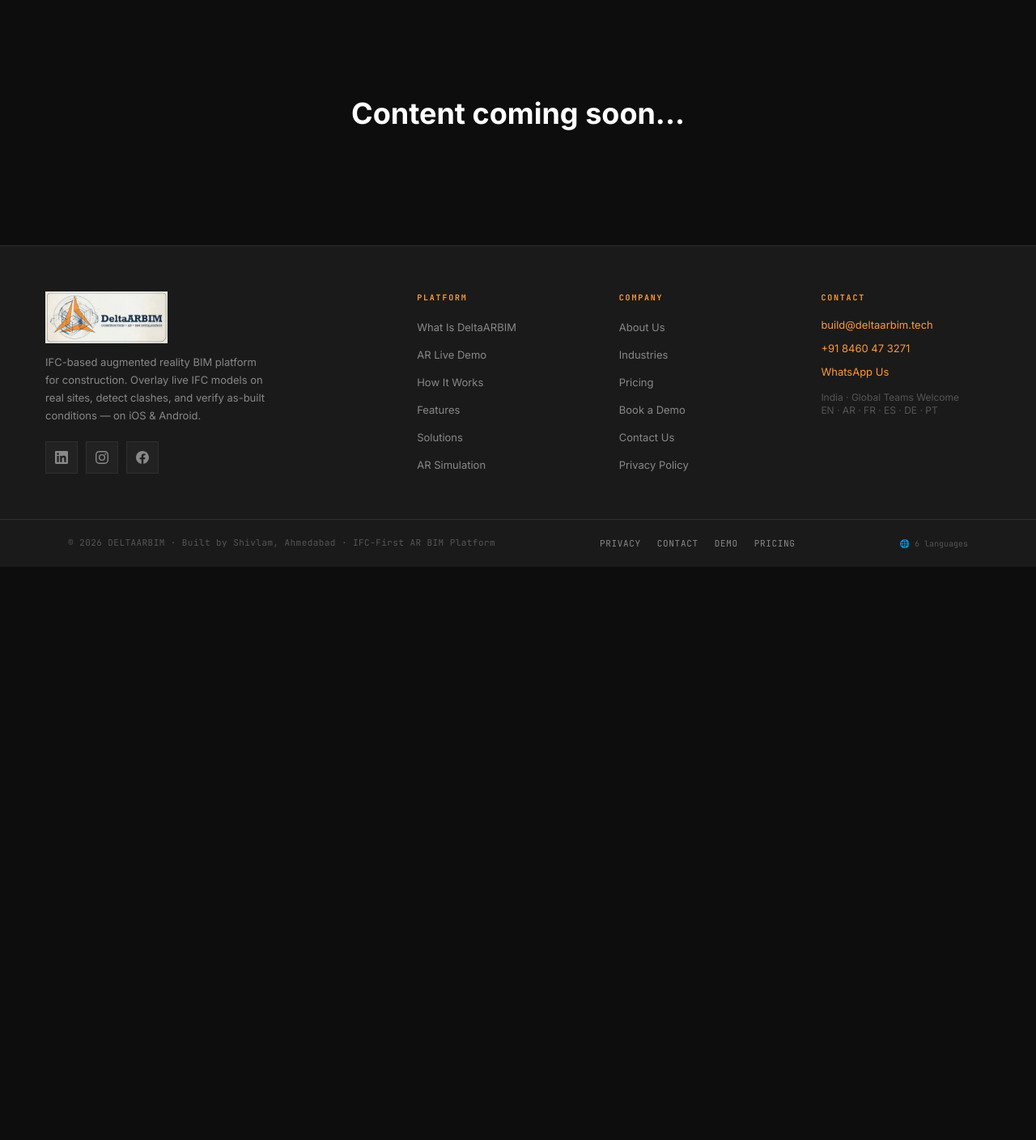
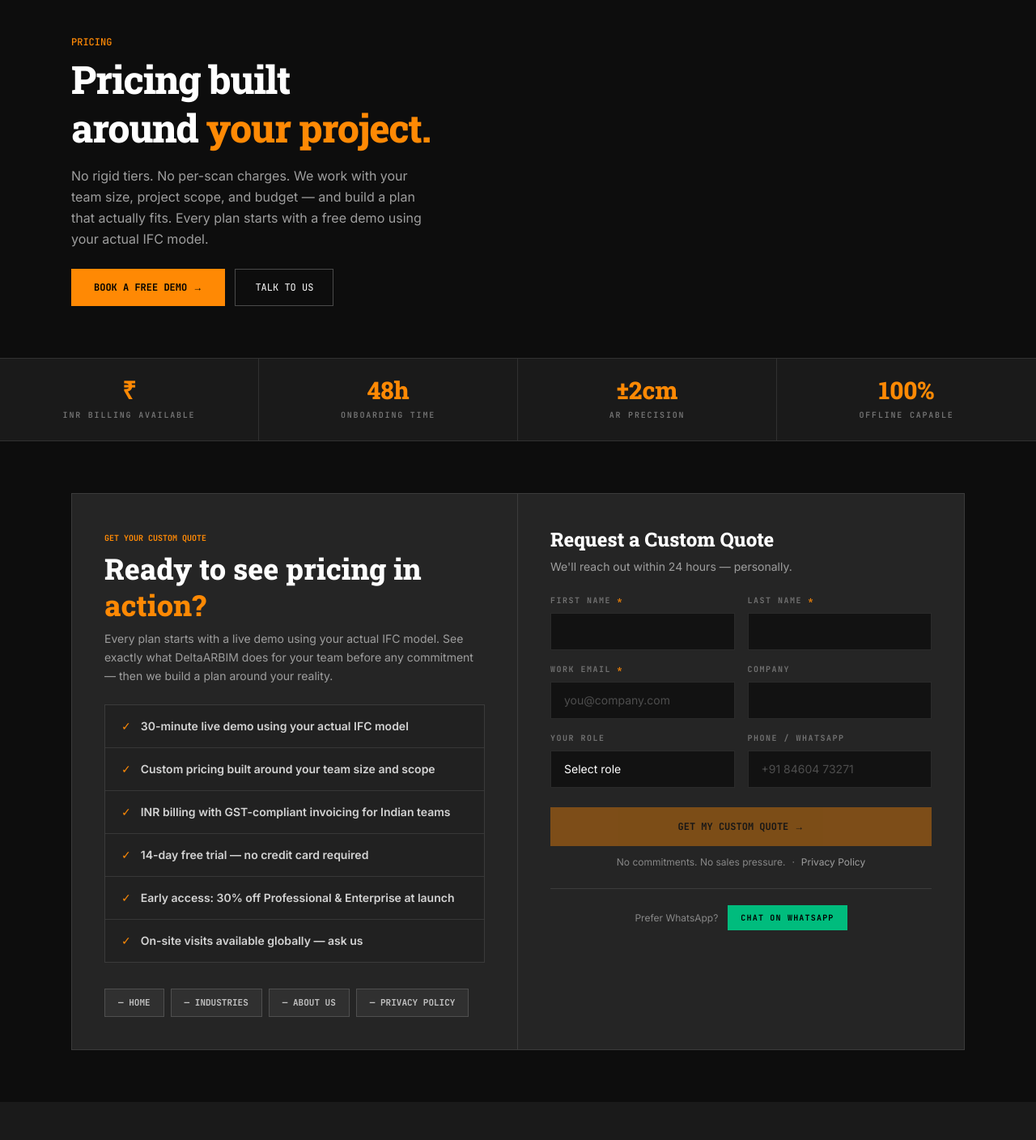
Before and after one commit to kinalrami/delta-arbim, a Next.js app: page /pricing in a window 1280 px wide. Shown: the part 100-1508 px from the top of the page at 81% size. Before the commit the page ends 800 px from the top, so only its background shows below. Built offline with nearby package versions, Linux system fonts and the light colour scheme.

Commit message:
Added video

```diff
--- a/app/pricing/page.tsx
+++ b/app/pricing/page.tsx
@@ -1,7 +1,17 @@
+import { ContactStrip } from "@/components/shared/ContactStrip";
+import { contactStripCopy, site } from "@/components/views/home/content";
+import { Hero } from "@/components/views/pricing/Hero";
+import { CustomQuote } from "@/components/views/pricing/CustomQuote";
+import { StatsStrip } from "@/components/views/contact/StatsStrip";
+import { statsStrip } from "@/components/views/pricing/content";
+
 export default function Pricing() {
     return (
-        <main className="w-full h-80">
-            <h1 className="text-4xl h-full flex items-center justify-center text-white font-bold">Content coming soon...</h1>
+        <main className="w-full">
+            <Hero />
+            <StatsStrip ariaLabel="Stats" stats={statsStrip} />
+            <CustomQuote />
+            <ContactStrip site={site} copy={contactStripCopy} />
         </main>
     );
 }
--- a/components/shared/VideoLightbox.tsx
+++ b/components/shared/VideoLightbox.tsx
@@ -7,6 +7,7 @@
 export type VideoLightboxEmbed = {
   /** YouTube video ID only (e.g. from youtube.com/watch?v=XXXX) */
   youtubeVideoId?: string;
+  vimeoId?: string;
   /** Path under /public or absolute URL to .mp4 */
   mp4Src?: string;
 };
@@ -27,6 +28,7 @@
   placeholderSubtitle?: string;
 }) {
   const yt = embed.youtubeVideoId?.trim();
+  const vimeo = embed.vimeoId?.trim(); // Add this
   const mp4 = embed.mp4Src?.trim();
 
   useEffect(() => {
@@ -76,9 +78,17 @@
           onClick={(e) => e.stopPropagation()}
         >
           <div className="relative w-full" style={{ aspectRatio: "16 / 9" }}>
-            {yt ? (
+            {vimeo ? (
               <iframe
-                title="Video"
+                title="Vimeo Video"
+                src={`https://player.vimeo.com/video/${vimeo}?autoplay=1`}
+                className="absolute inset-0 size-full border-0"
+                allow="autoplay; fullscreen; picture-in-picture"
+                allowFullScreen
+              />
+            ) : yt ? (
+              <iframe
+                title="YouTube Video"
                 src={`https://www.youtube-nocookie.com/embed/${yt}?autoplay=1&rel=0`}
                 allow="accelerometer; autoplay; clipboard-write; encrypted-media; gyroscope; picture-in-picture; web-share"
                 allowFullScreen
--- a/components/views/demo/content.ts
+++ b/components/views/demo/content.ts
@@ -272,7 +272,8 @@
   ] as const,
   /** Set `youtubeVideoId` and/or `mp4Src` to play real media in the lightbox; empty shows the placeholder. */
   videoEmbed: {
-    youtubeVideoId: "",
+    vimeoId: "1184717551",
+    youtubeVideoId:"",
     mp4Src: "",
   },
   videoModal: {
@@ -285,6 +286,7 @@
       clipLabel: "SITE CLIP",
       tag: "IFC OVERLAY",
       caption: "BIM model aligned on active site in under 60s",
+      vimeoId:"1184720044",
       youtubeVideoId: "",
       mp4Src: "",
     },
@@ -292,6 +294,7 @@
       clipLabel: "SITE CLIP",
       tag: "CLASH DETECT",
       caption: "MEP duct clash caught before installation begins",
+      vimeoId:"1184718774",
       youtubeVideoId: "",
       mp4Src: "",
     },
@@ -299,6 +302,7 @@
       clipLabel: "SITE CLIP",
       tag: "LIDAR SCAN",
       caption: "Room scanned, deviation flagged in real-time AR",
+      vimeoId:"",
       youtubeVideoId: "",
       mp4Src: "",
     },
--- /dev/null
+++ b/components/views/pricing/CustomQuote.tsx
@@ -0,0 +1,8 @@
+"use client"
+
+import { LeadCaptureSection } from "@/components/shared/LeadCaptureSection"
+import { quoteCopy } from "./content"
+
+export function CustomQuote() {
+    return <LeadCaptureSection copy={quoteCopy} ariaId="quote" />
+}
--- /dev/null
+++ b/components/views/pricing/Hero.tsx
@@ -0,0 +1,42 @@
+"use client";
+
+import { useRouter } from "next/navigation";
+import { HeroCopy } from "./content";
+import Link from "next/link";
+
+export function Hero() {
+    return (
+        <section role="banner" aria-label="Industries" className="w-full">
+            <div className="mx-auto w-full max-w-6xl px-4 sm:px-6">
+                {/* LEFT */}
+                <div className="relative z-10 flex flex-col justify-center py-16">
+                    <div className="mb-2 font-mono text-xs font-medium text-orange-400">
+                        {HeroCopy.eyebrow}
+                    </div>
+                    <h1 className="mb-4 font-serif md:text-5xl text-2xl font-extrabold leading-tight tracking-tight">
+                        Pricing built
+                        <br />
+                        around <span className="text-orange-400">your project.</span>
+                    </h1>
+                    <p className="mb-6 max-w-md text-base leading-relaxed text-white/60">
+                        {HeroCopy.description}
+                    </p>
+                    <div className="flex flex-wrap gap-3">
+                        <Link
+                            href="/demo"
+                            className="inline-flex items-center justify-center font-bold bg-orange-400 px-7 py-3.5 font-mono text-xs font-bold text-black transition-opacity hover:opacity-90"
+                        >
+                            BOOK A FREE DEMO →
+                        </Link>
+                        <Link
+                            href="/contact"
+                            className="inline-flex items-center justify-center border border-white/25 px-6 py-3.5 font-mono text-xs text-white transition-colors hover:border-orange-400"
+                        >
+                            TALK TO US
+                        </Link>
+                    </div>
+                </div>
+            </div>
+        </section>
+    );
+}
--- /dev/null
+++ b/components/views/pricing/content.ts
@@ -0,0 +1,112 @@
+import type { LeadCaptureCopy } from "@/components/shared/LeadCaptureSection";
+
+export const HeroCopy = {
+  eyebrow: "PRICING",
+  title: "Precision-First IFC AR",
+  description:
+    "No rigid tiers. No per-scan charges. We work with your team size, project scope, and budget — and build a plan that actually fits. Every plan starts with a free demo using your actual IFC model."};
+
+export const statsStrip: { value: string; label: string }[] = [
+      { value: "₹", label: "INR Billing Available" },
+      { value: "48h", label: "Onboarding Time" },
+      { value: "±2cm", label: "AR Precision" },
+      { value: "100%", label: "Offline Capable" },
+] as const;
+
+export const quoteCopy: LeadCaptureCopy = {
+    eyebrow: "Get Your Custom Quote",
+    titleStacked: true,
+    titlePrefix: "Ready to see pricing in",
+    titleEmphasis: "action?",
+    body:
+      "Every plan starts with a live demo using your actual IFC model. See exactly what DeltaARBIM does for your team before any commitment — then we build a plan around your reality.",
+    bullets: [
+      { title: "30-minute live demo using your actual IFC model" },
+      { title: "Custom pricing built around your team size and scope" },
+      { title: "INR billing with GST-compliant invoicing for Indian teams" },
+      { title: "14-day free trial — no credit card required" },
+      { title: "Early access: 30% off Professional & Enterprise at launch" },
+      { title: "On-site visits available globally — ask us" },
+    ],
+    quickLinks: [
+        { href: "/", label: "— HOME" },
+        { href: "/industry", label: "— INDUSTRIES" },
+        { href: "/about", label: "— ABOUT US" },
+      { href: "/privacy", label: "— PRIVACY POLICY" },
+    ],
+    form: {
+      title: "Request a Custom Quote",
+      subtitle: "We'll reach out within 24 hours — personally.",
+      submit: "GET MY CUSTOM QUOTE",
+      submitShowArrow: true,
+      notePrefix: "No commitments. No sales pressure.",
+      privacy: "Privacy Policy",
+      emailSubject: "DeltaARBIM — About / Contact",
+      mailHeader: "Message from About page",
+      waText: "Hi DeltaARBIM, I'm reaching out from your About page.",
+      waPrefix: "Prefer WhatsApp?",
+      waCta: "Chat on WhatsApp",
+      fields: [
+        {
+          key: "firstName",
+          kind: "text",
+          label: "First Name",
+          placeholder: "",
+          required: true,
+          autoComplete: "given-name",
+        },
+        {
+          key: "lastName",
+          kind: "text",
+          label: "Last Name",
+          placeholder: "",
+          required: true,
+          autoComplete: "family-name",
+        },
+        {
+          key: "email",
+          kind: "email",
+          label: "Work Email",
+          placeholder: "you@company.com",
+          required: true,
+          autoComplete: "email",
+        },
+        {
+          key: "company",
+          kind: "text",
+          label: "Company",
+          placeholder: "",
+          required: false,
+          autoComplete: "organization",
+        },
+        {
+          key: "role",
+          kind: "select",
+          label: "Your role",
+          placeholder: "Select role",
+          required: false,
+          options: [
+           "General Contractor",
+            "MEP Contractor",
+            "Project Owner / Developer",
+            "Architect / BIM Manager",
+            "Construction Tech Buyer",
+            "Defence / Government",
+            "Industrial / Manufacturing",
+            "Other"
+          ],
+        },
+        {
+          key: "phone",
+          kind: "tel",
+          label: "Phone / WhatsApp",
+          placeholder: "+91 84604 73271",
+          required: false,
+          autoComplete: "tel",
+        },
+      ],
+      successTitle: "Message ready to send",
+      successBody:
+        "Your email app should open with this message. We reply within 24 hours.",
+    },
+  };
```
Also changed, not shown: components/views/demo/DemoHeroSection.tsx (+67 -10 lines).
